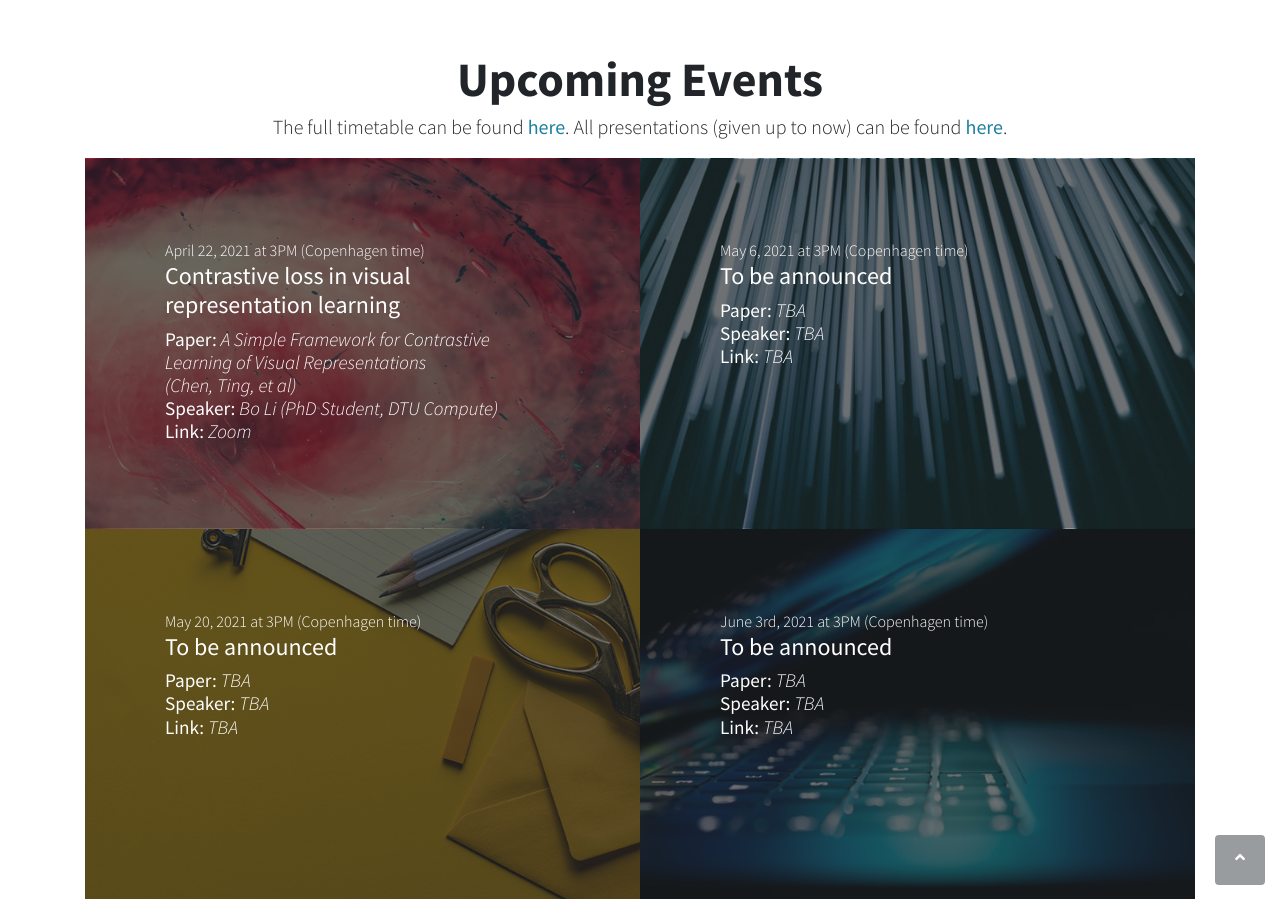
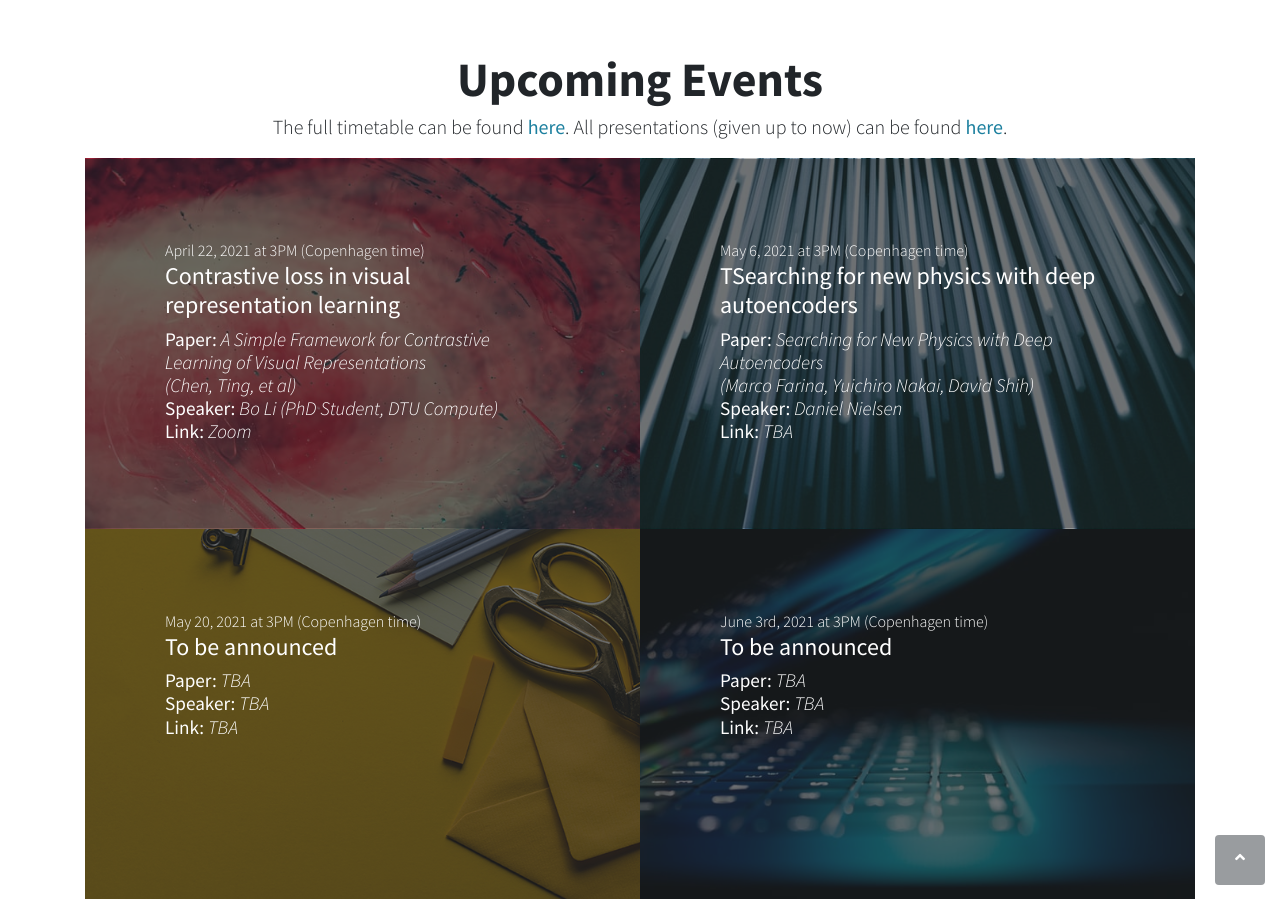
Before and after one commit to milenabaj/tinder_devops, a Jekyll site: the page index.html, which Jekyll copies as it is, in a window 1280 px wide and 900 px high, scrolled down 2048 px. Built offline with Jekyll 4.4.1, drawn with Linux system fonts in a browser that asks for light colours.

Commit message:
Next talk

```diff
--- a/index.html
+++ b/index.html
@@ -135,10 +135,10 @@
                     <div class="caption">
                         <div class="caption-content">
                             <span class="font-weight-light">May 6, 2021 at 3PM (Copenhagen time)</span>
-                            <div class="h4">To be announced</div>
+                            <div class="h4">TSearching for new physics with deep autoencoders</div>
                             <p class="h6">
-                                <b>Paper:</b> <i>TBA</i></br>
-                                <b>Speaker:</b> <i>TBA</i></br>
+                                <b>Paper:</b> <i>Searching for New Physics with Deep Autoencoders </br>(Marco Farina, Yuichiro Nakai, David Shih)</i></br>
+                                <b>Speaker:</b> <i>Daniel Nielsen</i></br>
                                 <b>Link:</b> <i>TBA</i>
                             </p>
                         </div>
```
